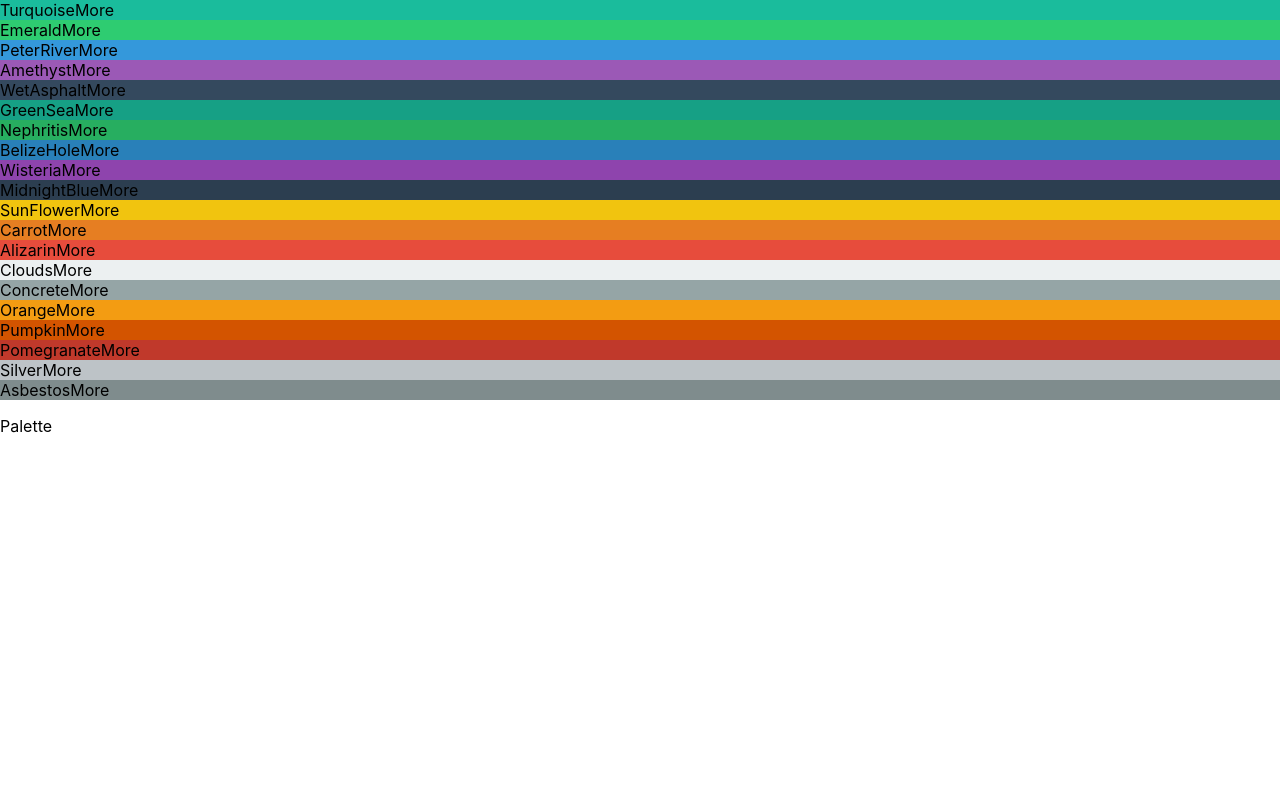
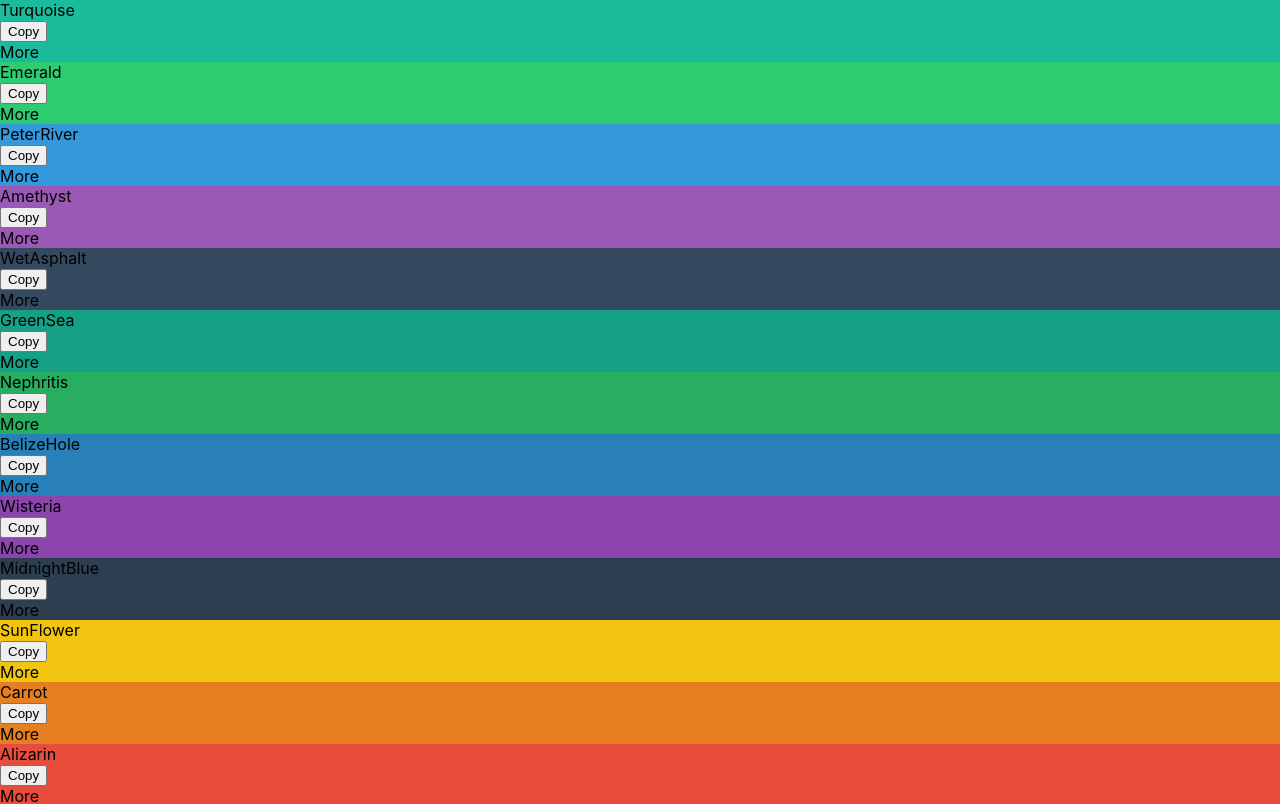
Before and after one commit to abdulmomin123/Color_App, a React (Create React App) app: page / in a window 1280 px wide. Shown: the top 804 px of the page. Built offline with nearby package versions, Linux system fonts and the light colour scheme.

Commit message:
Added the ColorBox comp

```diff
--- a/src/ColorBox.tsx
+++ b/src/ColorBox.tsx
@@ -9,8 +9,15 @@ export default class ColorBox extends Component<{
 
     return (
       <div style={{ background: color }} className="ColorBox">
-        {name}
-        <span>More</span>
+        <div className="copy-container">
+          <div className="box-content">
+            <span> {name} </span>
+          </div>
+
+          <button className="copy-button">Copy</button>
+        </div>
+
+        <span className="see-more">More</span>
       </div>
     );
   }
```
